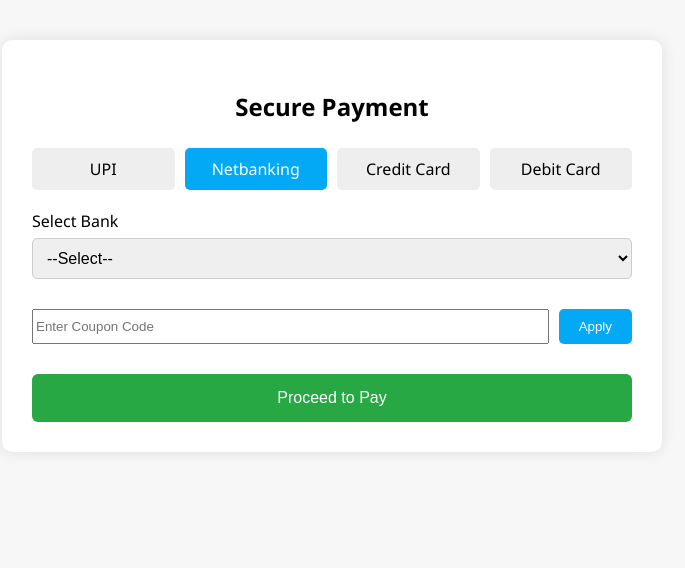
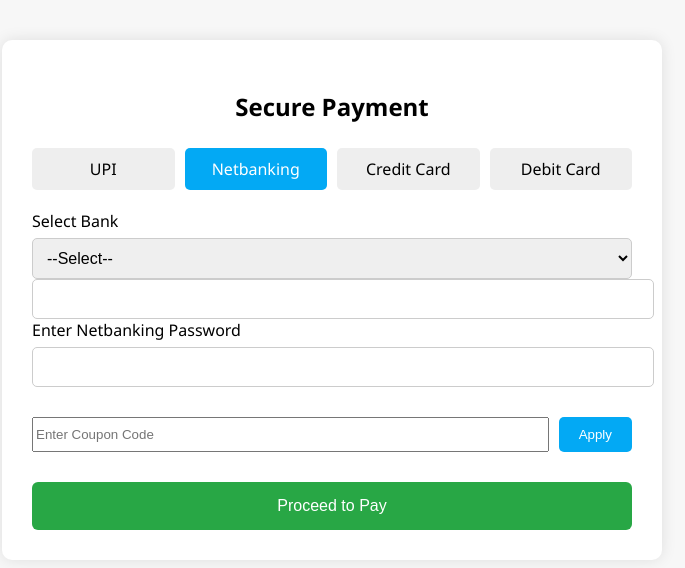
Before and after one commit to Aashutosh24/Project_Gym, a website: page payment.html in a window 1280 px wide. Both pictures are taken after a click on the element "Netbanking". Shown: the whole page, without its empty margins (308-993 px from the left). Drawn offline with Linux system fonts and the light colour scheme.

Commit message:
netbanking

```diff
--- a/payment.html
+++ b/payment.html
@@ -157,6 +157,10 @@
         <option>ICICI</option>
         <option>Axis Bank</option>
         <option>PNB</option>
+        <label for="netbanking-id">Enter Netbanking ID</label>
+      <input type="text" id="netbanking-id">
+      <label for="netbanking-password">Enter Netbanking Password</label>
+      <input type="password" id="netbanking-password">
       </select>
     </div>
   </div>
--- a/resp.css
+++ b/resp.css
@@ -24,7 +24,7 @@
         padding-left: 0px !important;
     }
     #home::before{
-        width: 112%
+        width: 112%;
     }
     .centre.active {
         left: 0;
```
